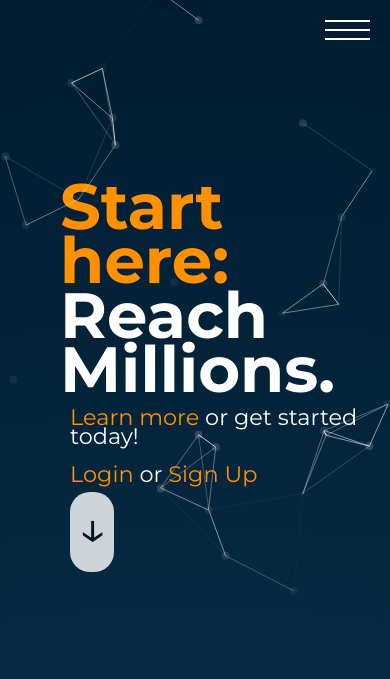
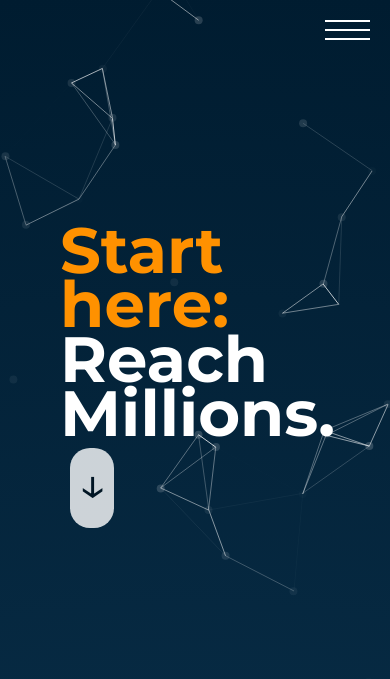
Before and after one commit to nathnaeltk/my-product-landing-page, a plain HTML site: page index.html in a window 390 px wide. Shown: the top 679 px of the page. Drawn offline with nearby package versions, Linux system fonts and the light colour scheme.

Commit message:
hide on mobile

```diff
--- a/index.html
+++ b/index.html
@@ -40,7 +40,7 @@
         <div class="line"></div>
       </div>
       <h1 class="hero-title"><span>Start here:</span></br>Reach Millions.</h1>
-      <p class="tagline ">  <a href="#section-product">Learn more </a>or get started today! <span class="on-new-line-for-mobile"></span><a href="login">Login</a> or <a href="register">Sign Up</a></p>
+      <p class="tagline hide-on-mobile">  <a href="#section-product">Learn more </a>or get started today! <span class="on-new-line-for-mobile"></span><a href="login">Login</a> or <a href="register">Sign Up</a></p>
         <div class="call-to-action root">
           <a href="#section-product" class="bounce">&#8595;</a>
         </div>
```
